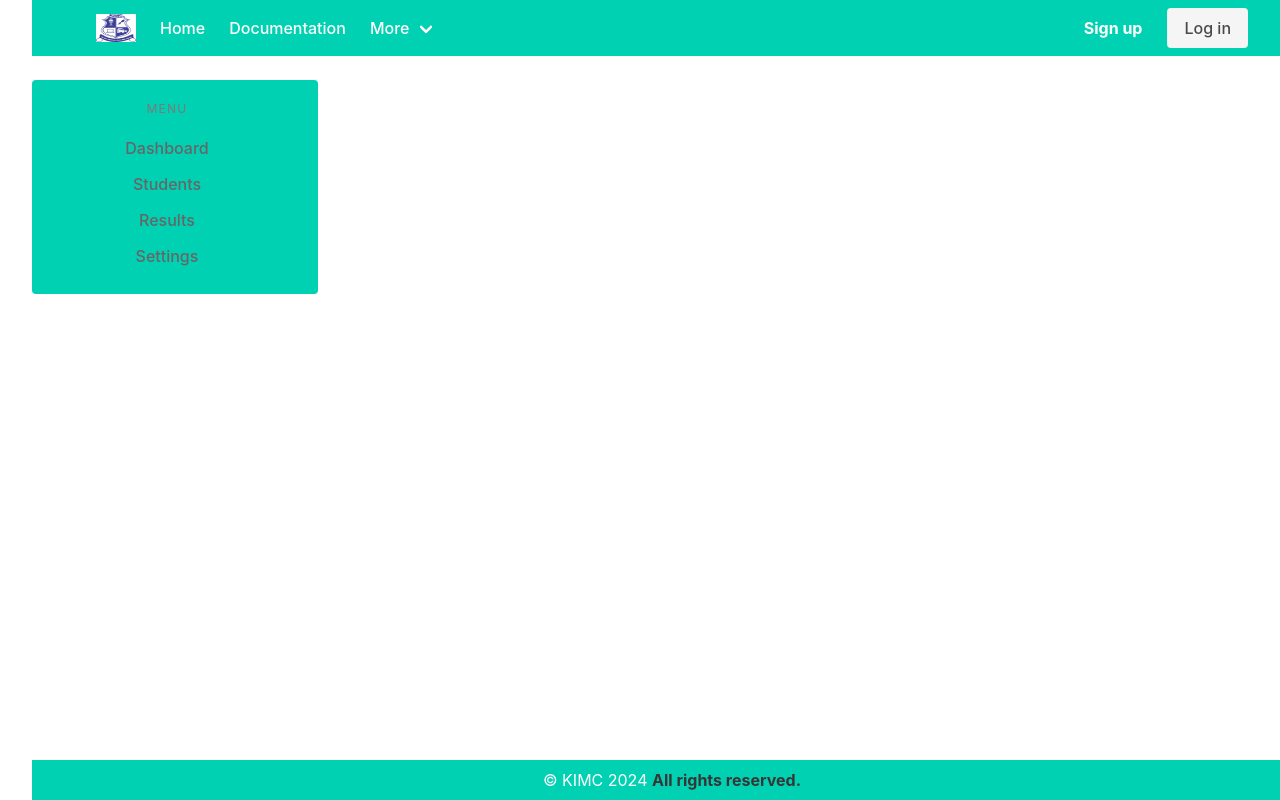
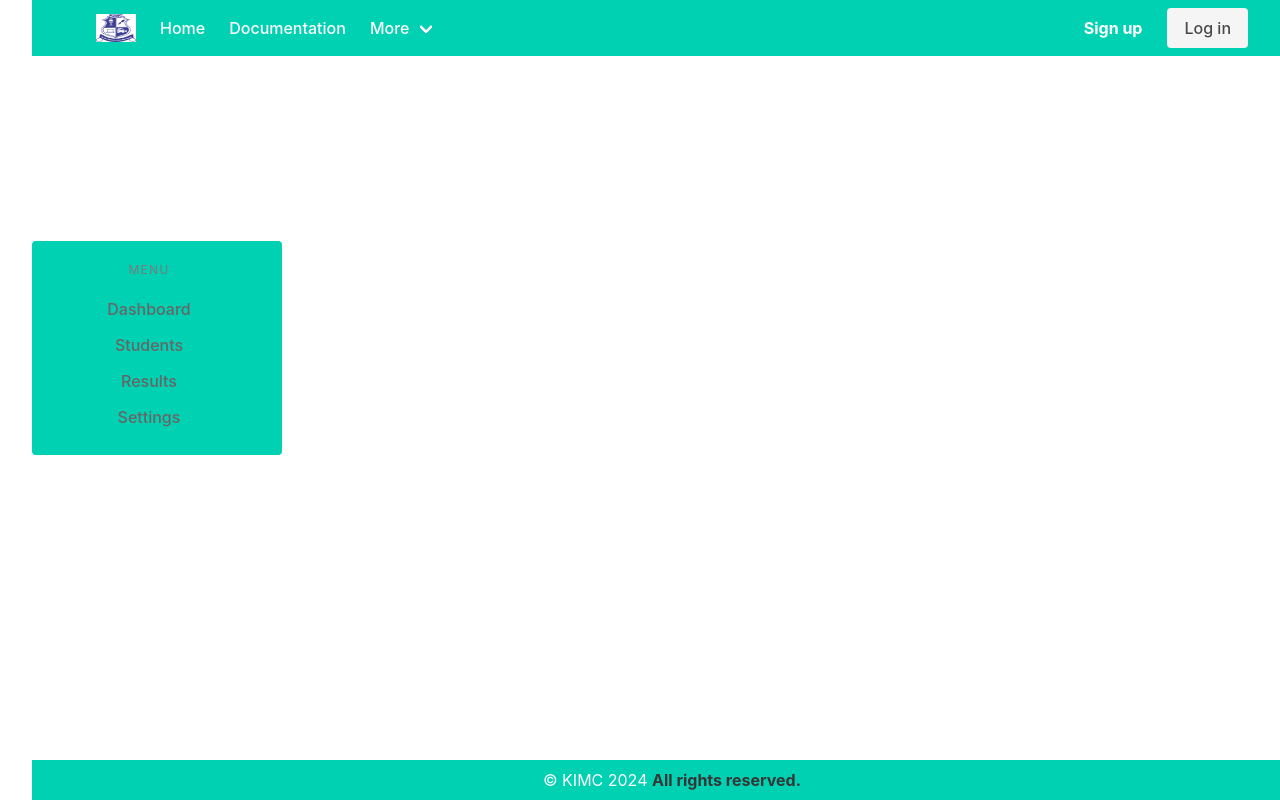
Before and after one commit to Yes-said/example10, a React (Vite) app: page / in a window 1280 px wide. Built offline with nearby package versions, Linux system fonts and the light colour scheme.

Commit message:
update sidebar

```diff
--- a/src/Components/Sidebar.jsx
+++ b/src/Components/Sidebar.jsx
@@ -2,9 +2,10 @@ import React from 'react'
 
 const Sidebar = () => {
   return (
-    <div className="columns">
-      <div className="column is-one-quarter mt-6">
-        <aside className="menu notification is-primary">
+    <div className="columns" style={{ height: '80vh', display: 'flex', justifyContent: 'flex-start', alignItems: 'center' }}>
+      {/* Adjusted height */}
+      <div className="column is-one-quarter mt-4">
+        <aside className="menu notification is-primary" style={{ height: '100%', width: '250px' }}> {/* Adjusted width */}
           <p className="menu-label">Menu</p>
           <ul className="menu-list">
             <li><a href="#" style={{ textDecoration: 'none', color: '#666' }}>Dashboard</a></li>
```
